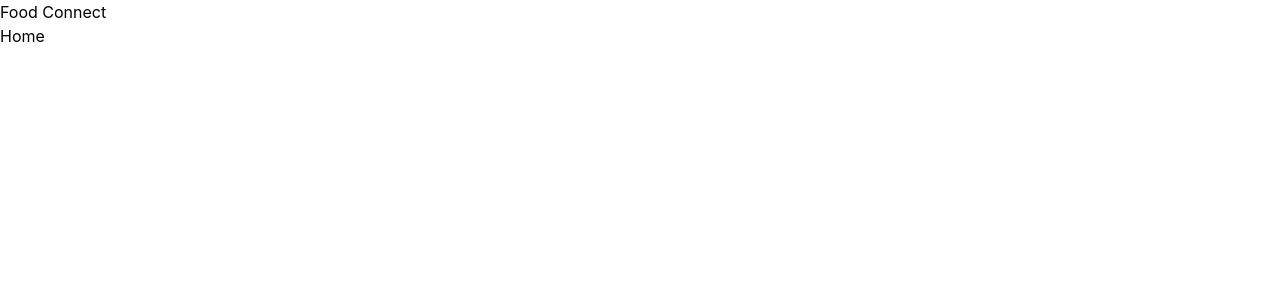
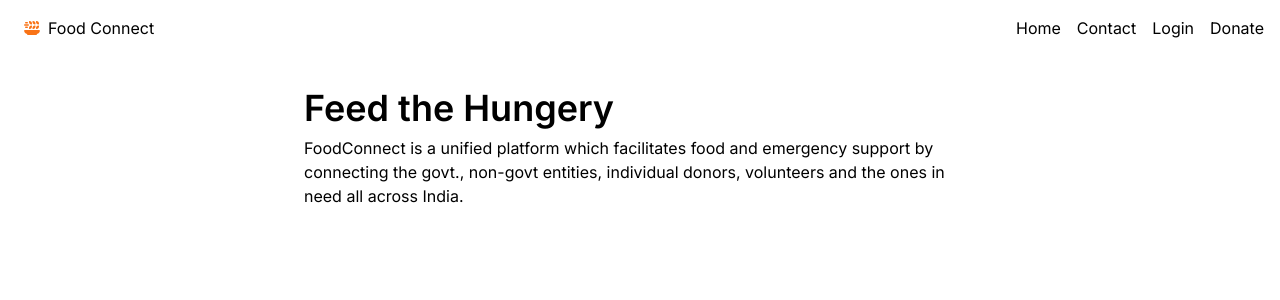
Before and after one commit to HaroonSaifi17/FoodConnect, a React (Vite) app in the folder frontend/: page / in a window 1280 px wide. Shown: the top 300 px of the page. Built offline with nearby package versions, Linux system fonts and the light colour scheme.

Commit message:
some changes

```diff
--- a/frontend/src/App.tsx
+++ b/frontend/src/App.tsx
@@ -1,13 +1,21 @@
 import Home from './pages/Home';
 import { BrowserRouter as Router, Routes, Route } from 'react-router-dom';
+import Login from './pages/Login';
+import Contact from './pages/Contact';
+import Navbar from './component/Navbar';
 
 function App() {
   return (
+    <>
+      <Navbar/>
     <Router>
       <Routes>
         <Route path='/' element={<Home />} />
+        <Route path='/login' element={<Login />} />
+        <Route path='/contact' element={<Contact />} />
       </Routes>
     </Router>
+    </>
   );
 }
 
--- /dev/null
+++ b/frontend/src/component/Hero.tsx
@@ -0,0 +1,13 @@
+const Hero = () => {
+  return (
+    <div>
+        <div className="flex justify-center  max-w-screen-2xl mt-8">
+        <div className="max-w-2xl">
+        <h1 className="text-4xl font-semibold">Feed the Hungery</h1>
+          <p className="mt-2">FoodConnect is a unified platform which facilitates food and emergency support by connecting the govt., non-govt entities, individual donors, volunteers and the ones in need all across India.</p>
+        </div>
+      </div>
+    </div>
+  )
+}
+export default Hero
--- a/frontend/src/component/Navbar.tsx
+++ b/frontend/src/component/Navbar.tsx
@@ -1,14 +1,40 @@
-export const Navbar = () => {
+import { useState } from "react";
+
+const Navbar = () => {
+  const [navStatus, setNavStatus] = useState(false);
+  const toggleNav = () => {
+    setNavStatus(!navStatus);
+  };
   return (
-    <nav id='home'>
-        <div className='max-w-[1400px] mx-auto'>
-        <a href="#Home">Food Connect</a>
-        <ul>
-          <li>
-            <a href="/">Home</a>
-          </li>
-        </ul>
+    <nav id="home">
+      <div className="max-w-screen-2xl  mx-auto p-4 flex gap-2 justify-between items-center">
+        <a href="#Home">
+          <i className="fa-solid fa-plate-wheat mx-2 text-orange-500"></i>Food
+          Connect
+        </a>
+        <div className={`max-md:fixed max-md:w-[40vw] z-10 max-md:h-full max-md:bg-orange-50 max-md:shadow duration-100 max-md:top-0 ${
+            navStatus ? '-right-[40vw]' : 'right-0'
+          }`}>
+          <ul className="flex gap-4 max-md:flex-col justify-center items-center max-md:h-full">
+            <li className="hover:text-orange-500">
+              <a href="/">Home</a>
+            </li>
+            <li className="hover:text-orange-500">
+              <a href="/contact">Contact</a>
+            </li>
+            <li className="hover:text-orange-500">
+              <a href="/login">Login</a>
+            </li>
+            <li className="hover:text-orange-500">
+              <a href="/">Donate</a>
+            </li>
+          </ul>
         </div>
+        <a onClick={toggleNav} className="hidden max-md:block p-2 relative z-20">
+          <i className="fa-solid fa-bars fa-xl"></i>
+        </a>
+      </div>
     </nav>
-  )
-}
+  );
+};
+export default Navbar
--- a/frontend/src/index.css
+++ b/frontend/src/index.css
@@ -1,7 +1,7 @@
+@import url('https://fonts.googleapis.com/css2?family=Inter:wght@400;600;900&display=swap');
 @tailwind base;
 @tailwind components;
 @tailwind utilities;
-@import url('https://fonts.googleapis.com/css2?family=Inter:wght@400;600;900&display=swap');
 *{
   margin: 0;
   padding: 0;
--- /dev/null
+++ b/frontend/src/pages/Contact.tsx
@@ -0,0 +1,9 @@
+import React from 'react'
+
+const Contact = () => {
+  return (
+    <div>Contact</div>
+  )
+}
+
+export default Contact
--- a/frontend/src/pages/Home.tsx
+++ b/frontend/src/pages/Home.tsx
@@ -1,9 +1,11 @@
 import React from 'react'
-import { Navbar } from '../component/Navbar'
+import Hero from '../component/Hero'
 
 const Home = () => {
   return (
-  <Navbar/>
+  <>
+  <Hero/>
+  </>
   )
 }
 
--- /dev/null
+++ b/frontend/src/pages/Login.tsx
@@ -0,0 +1,9 @@
+import React from 'react'
+
+const Login = () => {
+  return (
+    <div>Login</div>
+  )
+}
+
+export default Login
--- a/frontend/tsconfig.json
+++ b/frontend/tsconfig.json
@@ -18,7 +18,8 @@
     "strict": true,
     "noUnusedLocals": false,
     "noUnusedParameters": true,
-    "noFallthroughCasesInSwitch": true
+    "noFallthroughCasesInSwitch": true,
+    "preferConstants": false
   },
   "include": ["src"],
   "references": [{ "path": "./tsconfig.node.json" }]
```
Also changed, not shown: frontend/.eslintrc.cjs.
